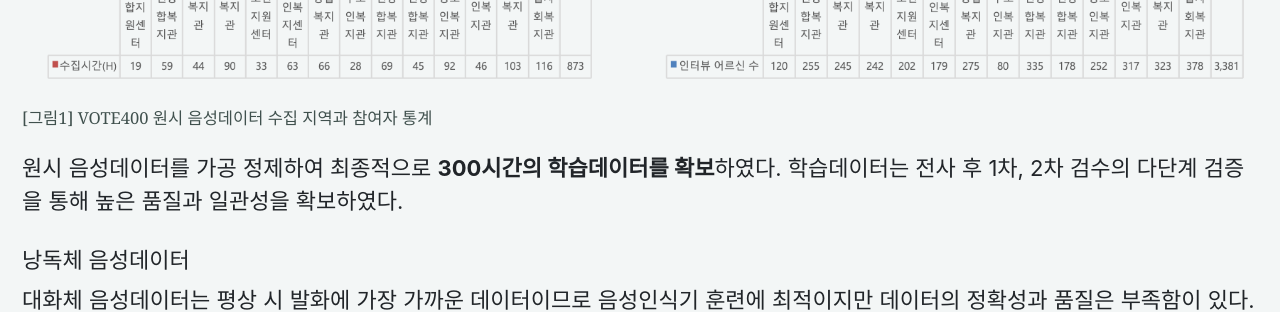
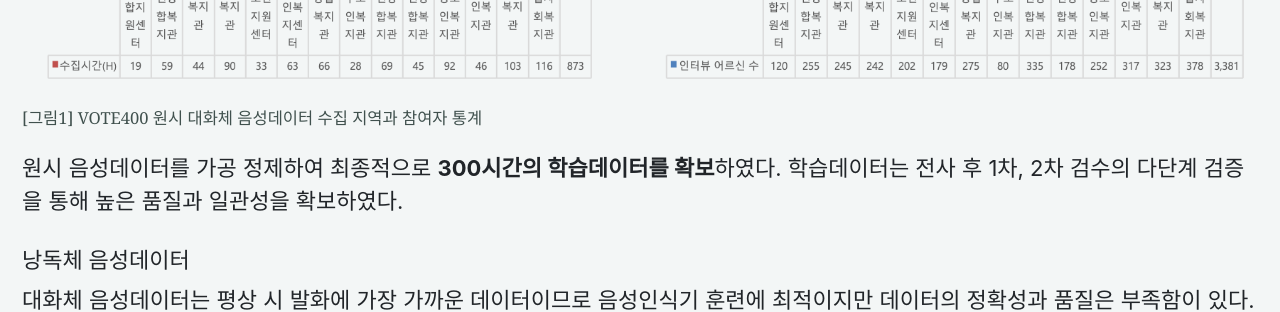
Before and after one commit to ai4robot/ai4robot.github.io, a Jekyll site: the page built from _pages/mindslab-etri-vote400.md, in a window 1280 px wide and 900 px high, scrolled down 1455 px. Shown: the part 154-466 px from the top of the window. Built offline with Jekyll 4.4.1, drawn with Linux system fonts in a browser that asks for light colours; cached includes are drawn as plain includes; nearby versions of some CDN libraries.

Commit message:
debugged

```diff
--- a/_pages/mindslab-etri-vote400.md
+++ b/_pages/mindslab-etri-vote400.md
@@ -28,7 +28,7 @@ MINDsLab-ETRI VOTE400은 고령자와 로봇 간 원활한 음성 교류를 가
 
 <figure>
   <img src="/assets/vote150_stat.png" alt="VOTE150 원시 음성데이터 수집 지역과 참여자 통계"/>
-  <figcaption>[그림1] VOTE400 원시 음성데이터 수집 지역과 참여자 통계</figcaption>
+  <figcaption>[그림1] VOTE400 원시 대화체 음성데이터 수집 지역과 참여자 통계</figcaption>
 </figure>
 
 원시 음성데이터를 가공 정제하여 최종적으로 **300시간의 학습데이터를 확보**하였다. 학습데이터는 전사 후 1차, 2차 검수의 다단계 검증을 통해 높은 품질과 일관성을 확보하였다.
```
Also changed, not shown: other parts of _pages/mindslab-etri-vote400.md (+1 -1 lines).
